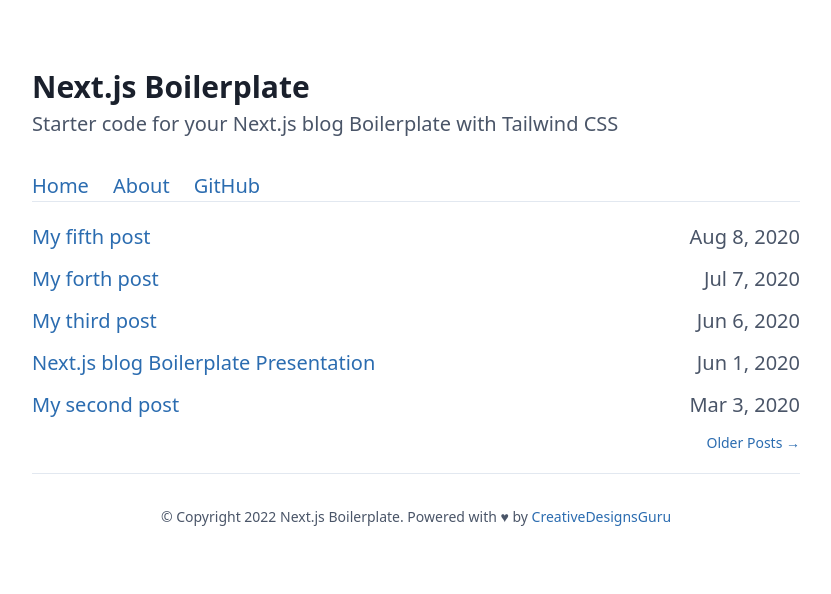
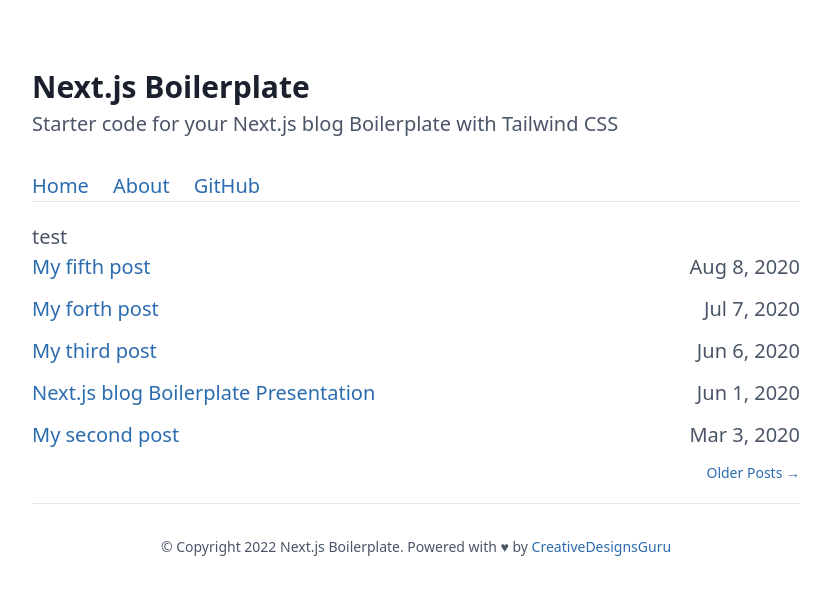
Before and after one commit to 854dev/854dev.github.io, a Next.js app: page / in a window 1280 px wide. Shown: the top 594 px of the page, without its empty margins (224-1055 px from the left). Built offline with nearby package versions, Linux system fonts and the light colour scheme.

Commit message:
test 문구

```diff
--- a/src/pages/index.tsx
+++ b/src/pages/index.tsx
@@ -18,6 +18,7 @@
       />
     }
   >
+    <p className='color-red'>test</p>
     <BlogGallery posts={props.posts} pagination={props.pagination} />
   </Main>
 );
```
